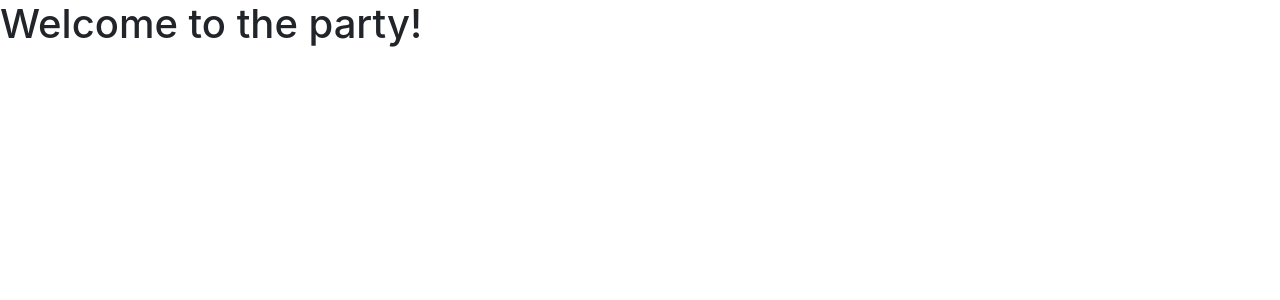
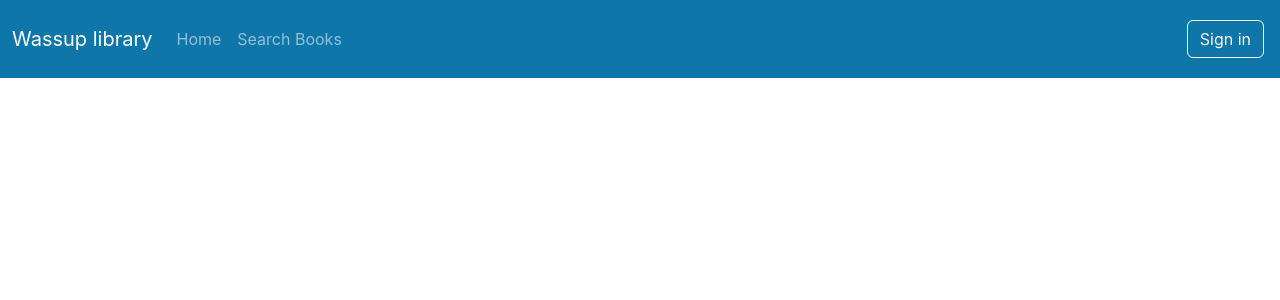
Before and after one commit to Jambbo/LibraryApp-Frontend, a React (Create React App) app: page / in a window 1280 px wide. Shown: the top 300 px of the page. Built offline with nearby package versions, Linux system fonts and the light colour scheme.

Commit message:
Added navbar

```diff
--- a/src/App.tsx
+++ b/src/App.tsx
@@ -1,12 +1,10 @@
 import React from 'react';
-
+import { Navbar } from './layouts/NavbarAndFooter/Navbar';
 import './App.css';
 
 function App() {
   return (
-    <div className="App">
-     <h1>Welcome to the party!</h1>
-    </div>
+      <Navbar/>
   );
 }
 
--- /dev/null
+++ b/src/layouts/NavbarAndFooter/Navbar.tsx
@@ -0,0 +1,32 @@
+
+export const Navbar = () => {
+    return (
+        <nav className='navbar navbar-expand-lg navbar-dark main-color py-3'>
+            <div className='container-fluid'>
+                <span className='navbar-brand'>Wassup library</span>
+                <button className='navbar-toggler' type='button'
+                    data-bs-toggle='collapse' data-bs-target='#navbarNavDropdown'
+                    aria-controls='navbarNavDropdown' aria-expanded='false'
+                    aria-label='Toggle Navigation'
+                >
+                    <span className='navbar-toggler-icon'> </span>
+                </button>
+                <div className='collapse navbar-collapse' id='navbarNavDropdown'>
+                    <ul className='navbar-nav'>
+                        <li className='nav-item'>
+                            <a className='nav-link' href='#'>Home</a>
+                        </li>
+                        <li className='nav-item'>
+                            <a className='nav-link' href='#'>Search Books</a>
+                        </li>
+                    </ul>
+                    <ul className='navbar-nav ms-auto'>
+                        <li className='nav-item m-1'>
+                            <a type='button' className='btn btn-outline-light' href='#'>Sign in</a>
+                        </li>
+                    </ul>
+                </div>
+            </div>
+        </nav>
+    );
+}
```
